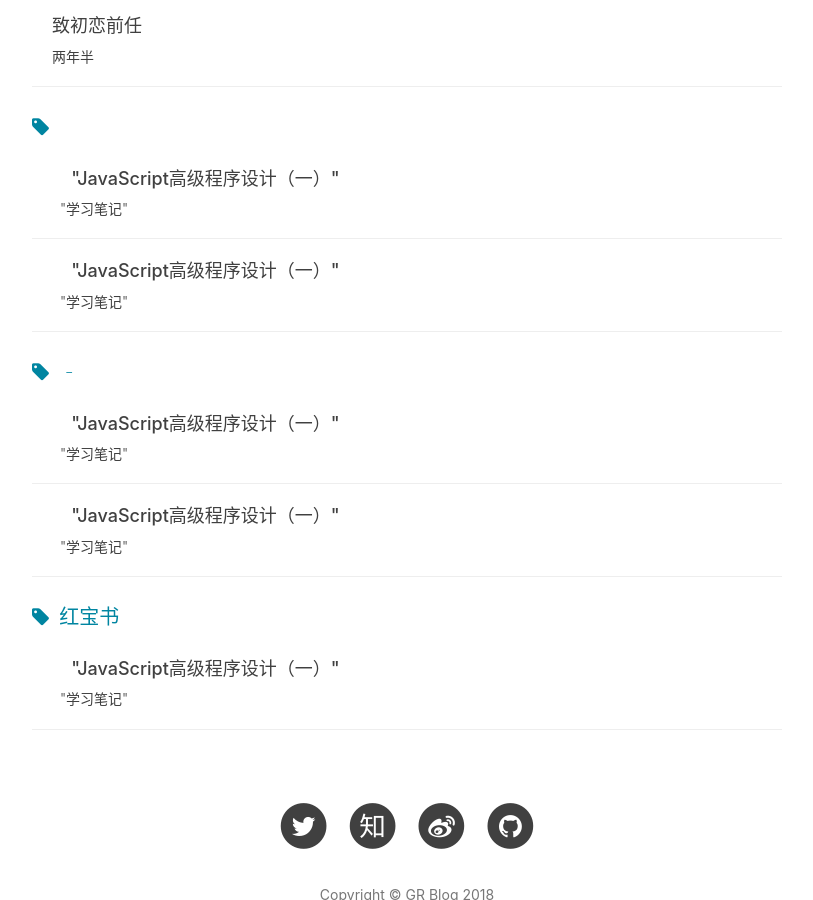
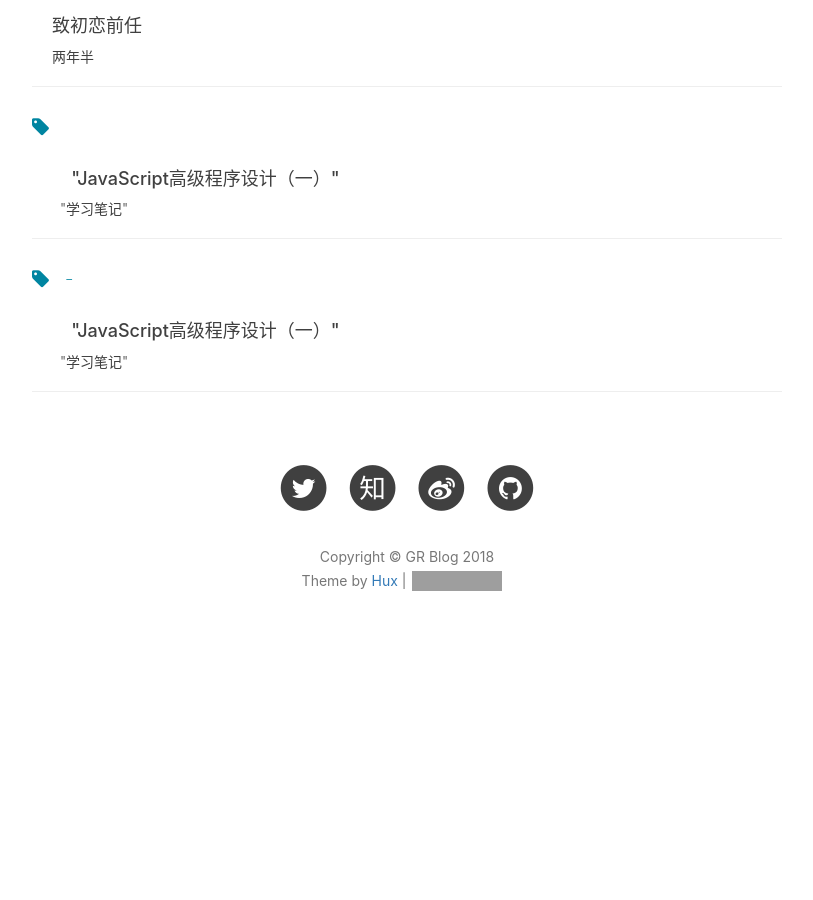
Before and after one commit to wangguorong1996/wangguorong1996.github.io, a Jekyll site: the page built from tags.html, in a window 1280 px wide and 900 px high, scrolled down 925 px. Shown: the whole window, without its empty margins (233-1046 px from the left). Built offline with Jekyll 4.4.1, drawn with Linux system fonts in a browser that asks for light colours; nearby versions of some CDN libraries; comment, search, counter and statistics services are not loaded; after the commit the page ends 1610 px from its top, so only the background shows below that; grey boxes are pictures that could not be loaded.

Commit message:
Update 2018-5-8-JavaScript-webDevelopers.markdown

```diff
--- a/_posts/2018-5-8-JavaScript-webDevelopers.markdown
+++ b/_posts/2018-5-8-JavaScript-webDevelopers.markdown
@@ -7,7 +7,7 @@ author:     "GR"
 header-img: "img/post-bg-js-1.jpg"
 tags:
     - 笔记
-    - 红宝书
+
 ---
 
 > 测试。<br><br>
```
